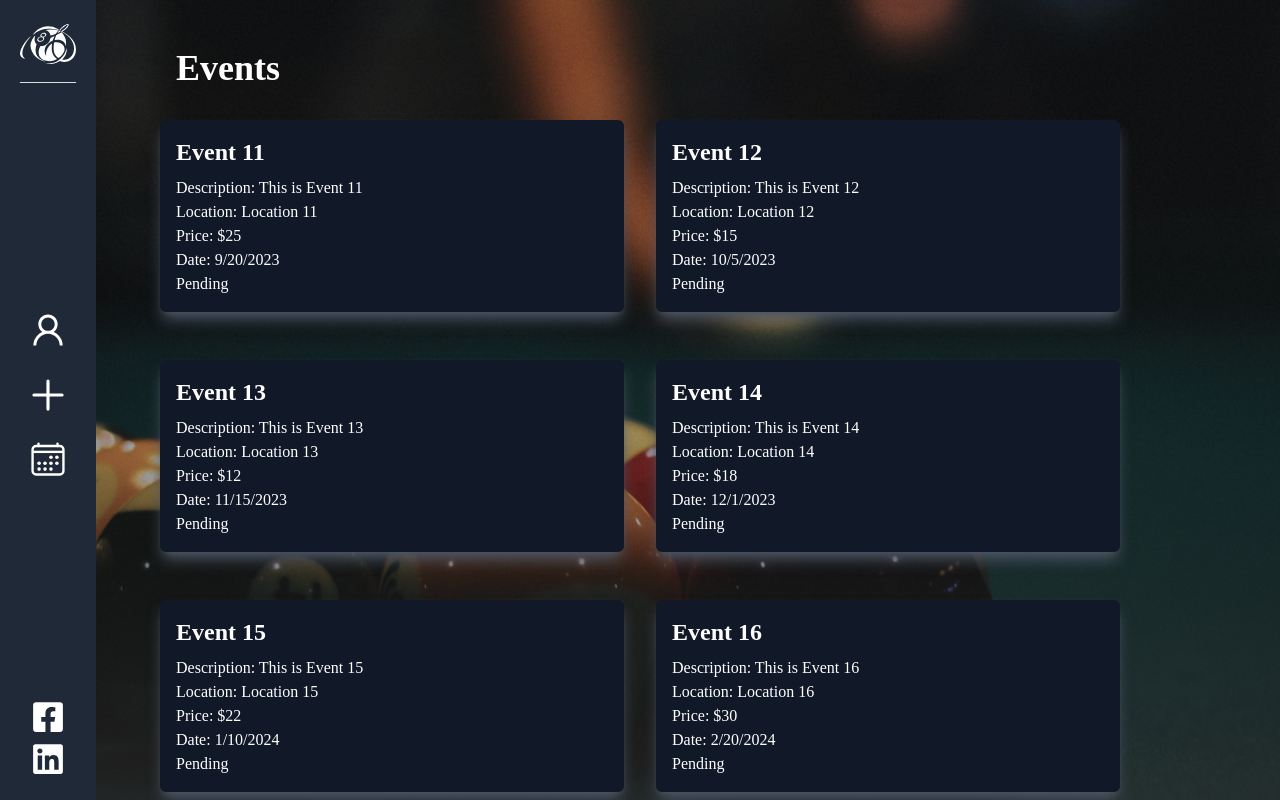
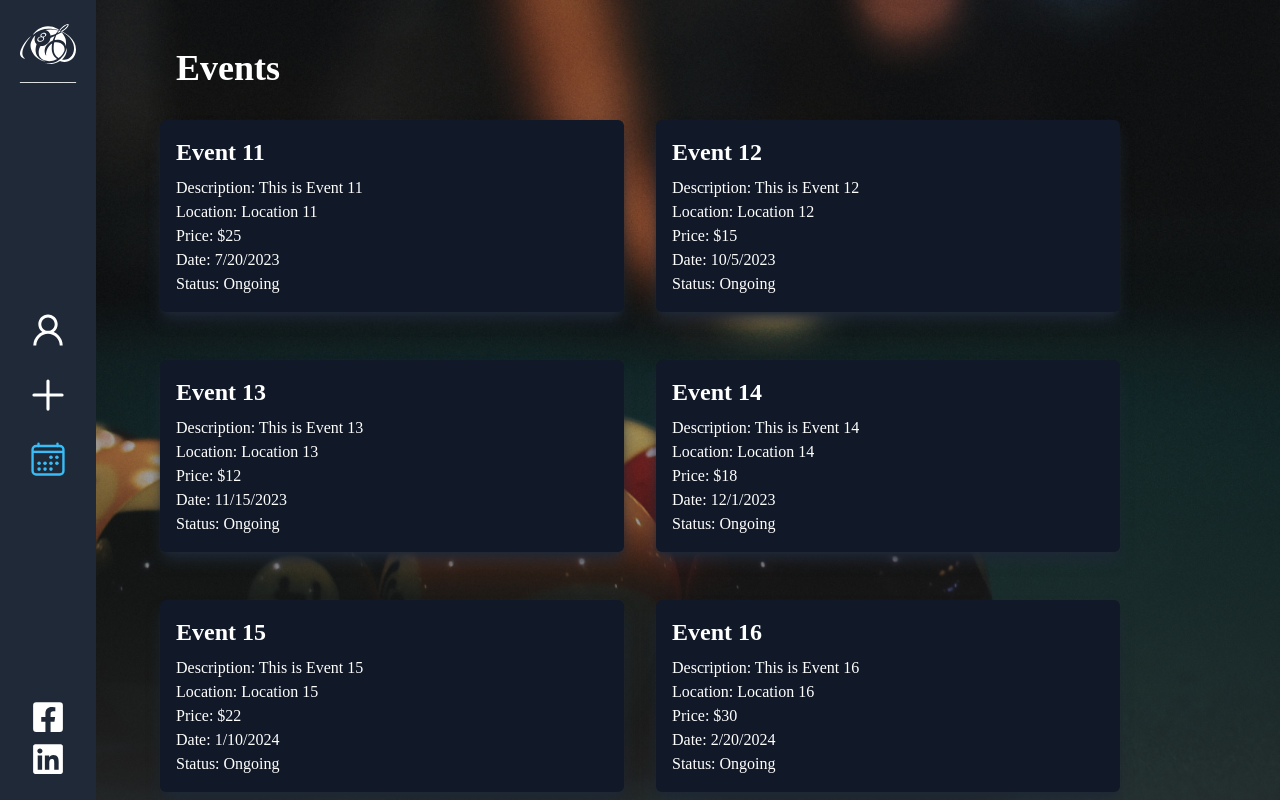
Before and after one commit to UoaWDCC/aspa-portal-v2, a React (Create React App) app in the folder packages/frontend/: page /admin-dashboard/events in a window 1280 px wide. Built offline with nearby package versions, Linux system fonts and the light colour scheme; a web font is replaced by a local one.

Commit message:
Added hover effects for sidebar and 'status' field to events.

```diff
--- a/packages/frontend/src/routes/dashboard/admin/AdminEvents.jsx
+++ b/packages/frontend/src/routes/dashboard/admin/AdminEvents.jsx
@@ -9,7 +9,7 @@ export default function AdminEvents() {
         {eventsData.map((event) => (
           <div
             key={event.id}
-            className="bg-gray-900 p-4 rounded-md shadow-lg shadow-gray-600 mb-4"
+            className="bg-gray-900 p-4 rounded-md shadow-lg shadow-gray-800 mb-4"
           >
             <h2 className="text-2xl font-semibold text-white">{event.name}</h2>
             <p className="text-white mt-2">Description: {event.description}</p>
@@ -18,9 +18,7 @@ export default function AdminEvents() {
             <p className="text-white">
               Date: {new Date(event.date).toLocaleDateString()}
             </p>
-            <p className={`text-${event.completed ? "green" : "red"}-500`}>
-              {event.completed ? "Completed" : "Pending"}
-            </p>
+            <p>{event.completed ? "Status: Completed" : "Status: Ongoing"}</p>
           </div>
         ))}
       </div>
--- a/packages/frontend/src/routes/dashboard/admin/AdminNewEvent.jsx
+++ b/packages/frontend/src/routes/dashboard/admin/AdminNewEvent.jsx
@@ -66,7 +66,7 @@ const AdminNewEvent = () => {
             Price:
           </label>
           <input
-            type="number"
+            type="text"
             id="price"
             name="price"
             ref={priceRef}
--- a/packages/frontend/src/routes/dashboard/admin/AdminSidebar.tsx
+++ b/packages/frontend/src/routes/dashboard/admin/AdminSidebar.tsx
@@ -1,11 +1,13 @@
 import React from "react";
+import { Link, useLocation } from "react-router-dom";
 import Logo from "../../../assets/logo.svg";
 import { FaFacebookSquare, FaLinkedin } from "react-icons/fa";
 import { IoAddOutline, IoCalendarOutline } from "react-icons/io5";
 import { AiOutlineUser } from "react-icons/ai";
-import { Link } from "react-router-dom";
 
 export default function AdminSidebar() {
+  const location = useLocation();
+
   return (
     <div className="h-screen w-24 bg-gray-800 absolute top-0 left-0">
       <nav className="flex flex-col items-center justify-between w-full h-full p-4 pt-6 pb-6">
@@ -15,17 +17,38 @@ export default function AdminSidebar() {
         </Link>
         <ul className="flex flex-col items-center justify-between gap-5">
           <div>
-            <Link to="/admin-dashboard/users">
+            <Link
+              to="/admin-dashboard/users"
+              className={`hover:text-sky-700 ${
+                location.pathname === "/admin-dashboard/users"
+                  ? "text-sky-400"
+                  : ""
+              }`}
+            >
               <AiOutlineUser size={40} />
             </Link>
           </div>
           <div>
-            <Link to="/admin-dashboard/new-event">
+            <Link
+              to="/admin-dashboard/new-event"
+              className={`hover:text-sky-700 ${
+                location.pathname === "/admin-dashboard/new-event"
+                  ? "text-sky-400"
+                  : ""
+              }`}
+            >
               <IoAddOutline size={50} />
             </Link>
           </div>
           <div>
-            <Link to="/admin-dashboard/events">
+            <Link
+              to="/admin-dashboard/events"
+              className={`hover:text-sky-700 ${
+                location.pathname === "/admin-dashboard/events"
+                  ? "text-sky-400"
+                  : ""
+              }`}
+            >
               <IoCalendarOutline size={38} />
             </Link>
           </div>
--- a/packages/frontend/src/routes/dashboard/admin/eventsData.jsx
+++ b/packages/frontend/src/routes/dashboard/admin/eventsData.jsx
@@ -5,8 +5,8 @@ const eventsData = [
     description: "This is Event 11",
     location: "Location 11",
     price: 25,
-    date: "2023-09-20",
-    completed: new Date("2023-09-20") < new Date(),
+    date: "2023-07-20",
+    completed: new Date("2023-07-20") < new Date(),
   },
   {
     id: 12,
```
Also changed, not shown: 1 other file (tests, documents, lock files or other folders).
